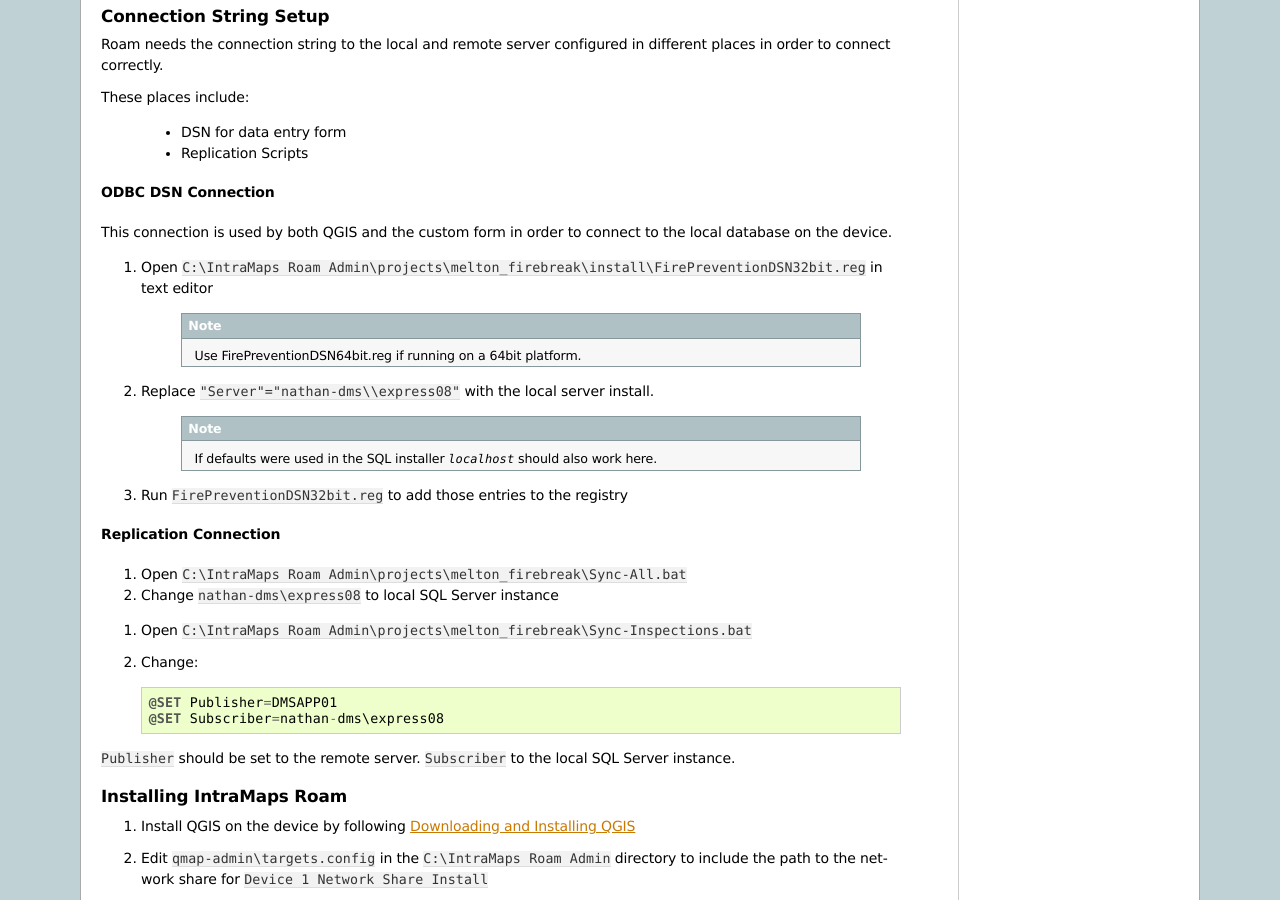
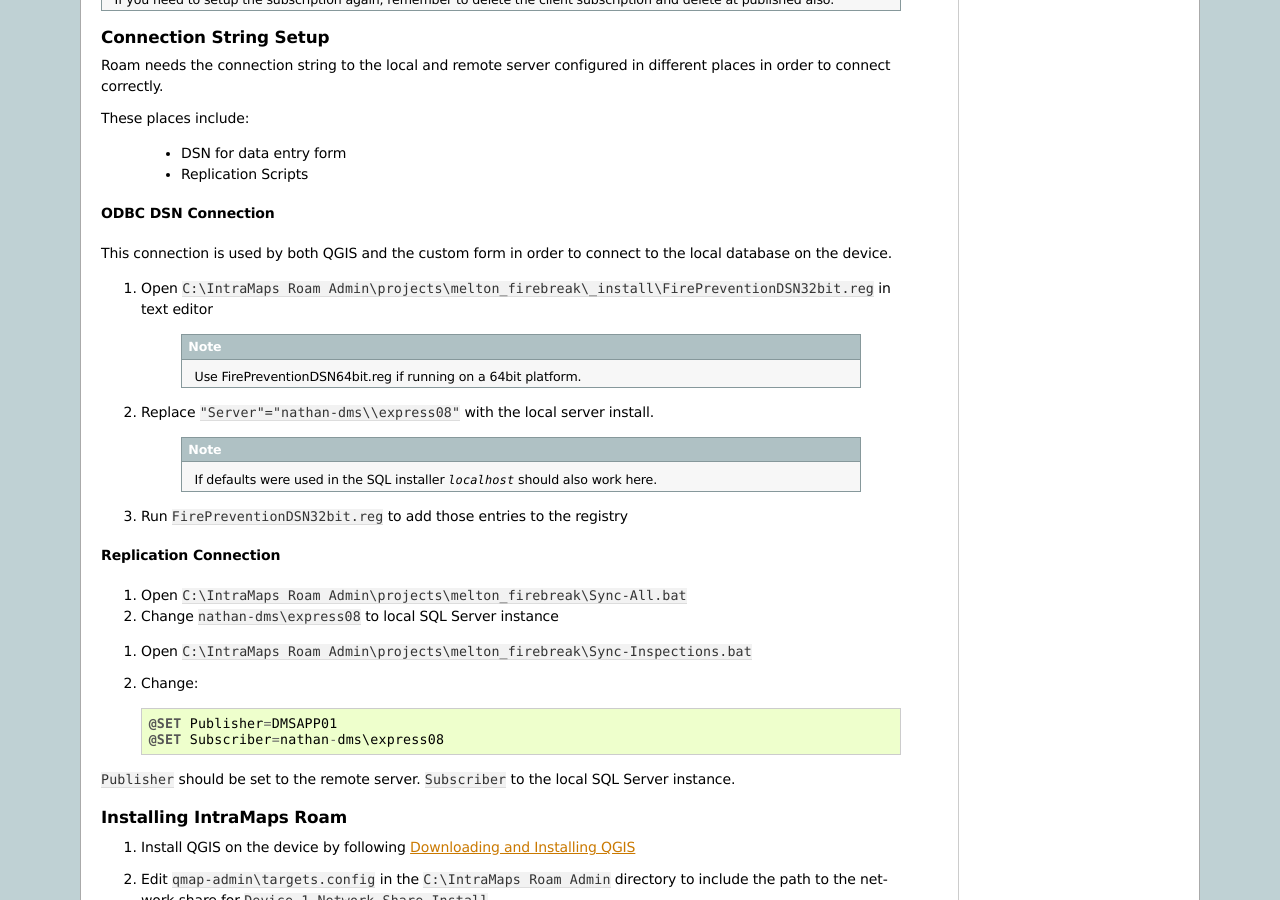
Before and after one commit to roam-qgis/Roam, a Sphinx documentation site: the page built from docs/source/install/melton_install.rst, in a window 1280 px wide and 900 px high, scrolled down 1964 px. Built offline with Sphinx 7.4.7, drawn with Linux system fonts in a browser that asks for light colours; some of the changed text lies outside the part shown.

```diff
--- a/docs/source/install/melton_install.rst
+++ b/docs/source/install/melton_install.rst
@@ -121,7 +121,7 @@ ODBC DSN Connection
 
 This connection is used by both QGIS and the custom form in order to connect to the local database on the device.
 
-1. Open :file:`C:\\IntraMaps Roam Admin\\projects\\melton_firebreak\\install\\FirePreventionDSN32bit.reg` in text editor
+1. Open :file:`C:\\IntraMaps Roam Admin\\projects\\melton_firebreak\\_install\\FirePreventionDSN32bit.reg` in text editor
 
 	.. note:: Use FirePreventionDSN64bit.reg if running on a 64bit platform.
 
```
Also changed, not shown: other parts of docs/source/install/melton_install.rst (+1 -1 lines).
